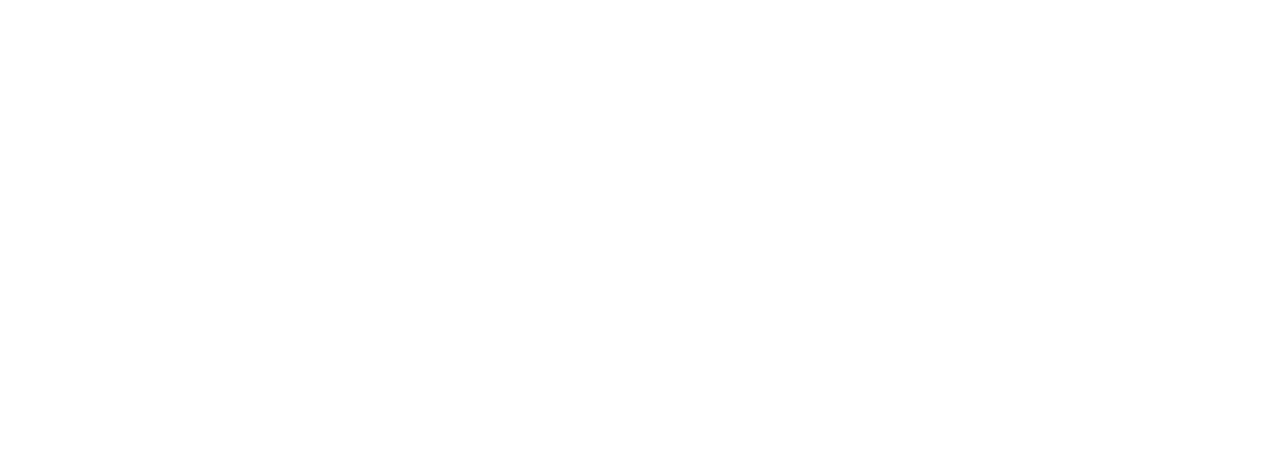
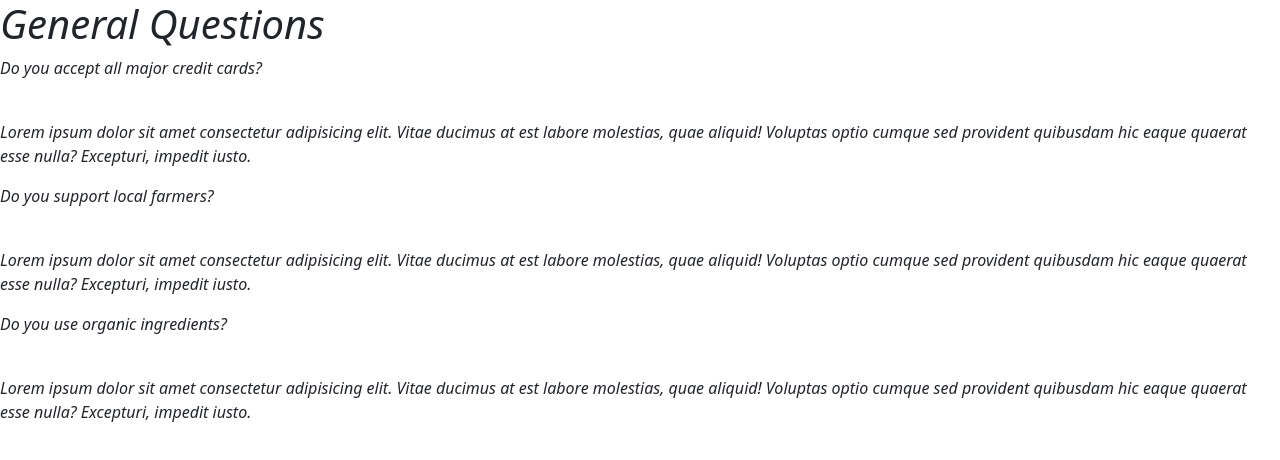
Before and after one commit to MiguelRaveli/questionsProject, a plain HTML site: page src/index.html in a window 1280 px wide. Drawn offline with nearby package versions, Linux system fonts and the light colour scheme.

Commit message:
Alterando HTML e adicionando gitignore

```diff
--- a/src/index.html
+++ b/src/index.html
@@ -11,8 +11,51 @@
       rel="stylesheet"
     />
     <link rel="stylesheet" href="style.css" />
+    <link
+      href="https://cdn.jsdelivr.net/npm/bootstrap@5.3.3/dist/css/bootstrap.min.css"
+      rel="stylesheet"
+      integrity="sha384-QWTKZyjpPEjISv5WaRU9OFeRpok6YctnYmDr5pNlyT2bRjXh0JMhjY6hW+ALEwIH"
+      crossorigin="anonymous"
+    />
   </head>
   <body>
+    <main>
+      <h1>General Questions</h1>
+
+      <div class="containerQuestions">
+        <div class="question">
+          <p>Do you accept all major credit cards?</p>
+          <img src="../img/plus-square.svg" alt="" />
+          <p>
+            Lorem ipsum dolor sit amet consectetur adipisicing elit. Vitae
+            ducimus at est labore molestias, quae aliquid! Voluptas optio cumque
+            sed provident quibusdam hic eaque quaerat esse nulla? Excepturi,
+            impedit iusto.
+          </p>
+        </div>
+        <div class="question">
+          <p>Do you support local farmers?</p>
+          <img src="../img/plus-square.svg" alt="" />
+          <p>
+            Lorem ipsum dolor sit amet consectetur adipisicing elit. Vitae
+            ducimus at est labore molestias, quae aliquid! Voluptas optio cumque
+            sed provident quibusdam hic eaque quaerat esse nulla? Excepturi,
+            impedit iusto.
+          </p>
+        </div>
+        <div class="question">
+          <p>Do you use organic ingredients?</p>
+          <img src="../img/plus-square.svg" alt="" />
+          <p>
+            Lorem ipsum dolor sit amet consectetur adipisicing elit. Vitae
+            ducimus at est labore molestias, quae aliquid! Voluptas optio cumque
+            sed provident quibusdam hic eaque quaerat esse nulla? Excepturi,
+            impedit iusto.
+          </p>
+        </div>
+      </div>
+    </main>
+
     <script src="main.js"></script>
   </body>
 </html>
```
Also changed, not shown: 1 other file.
